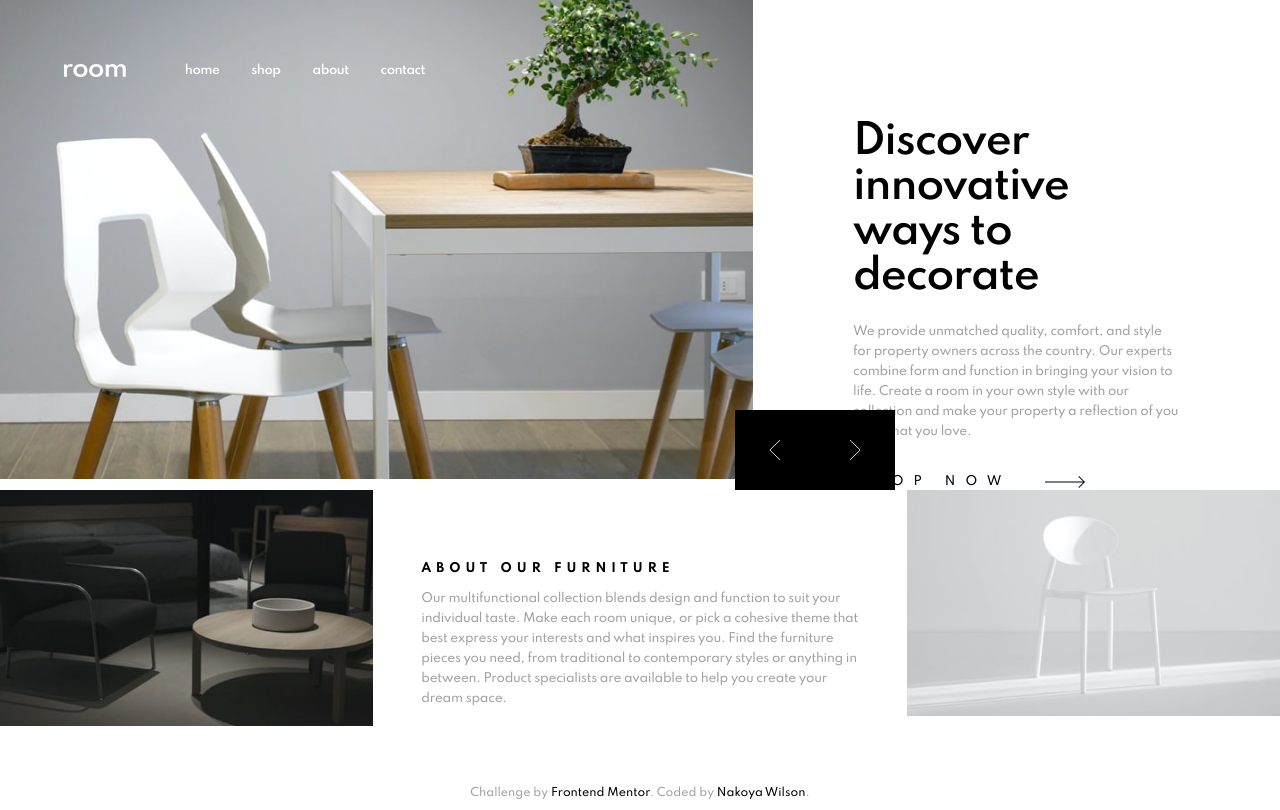
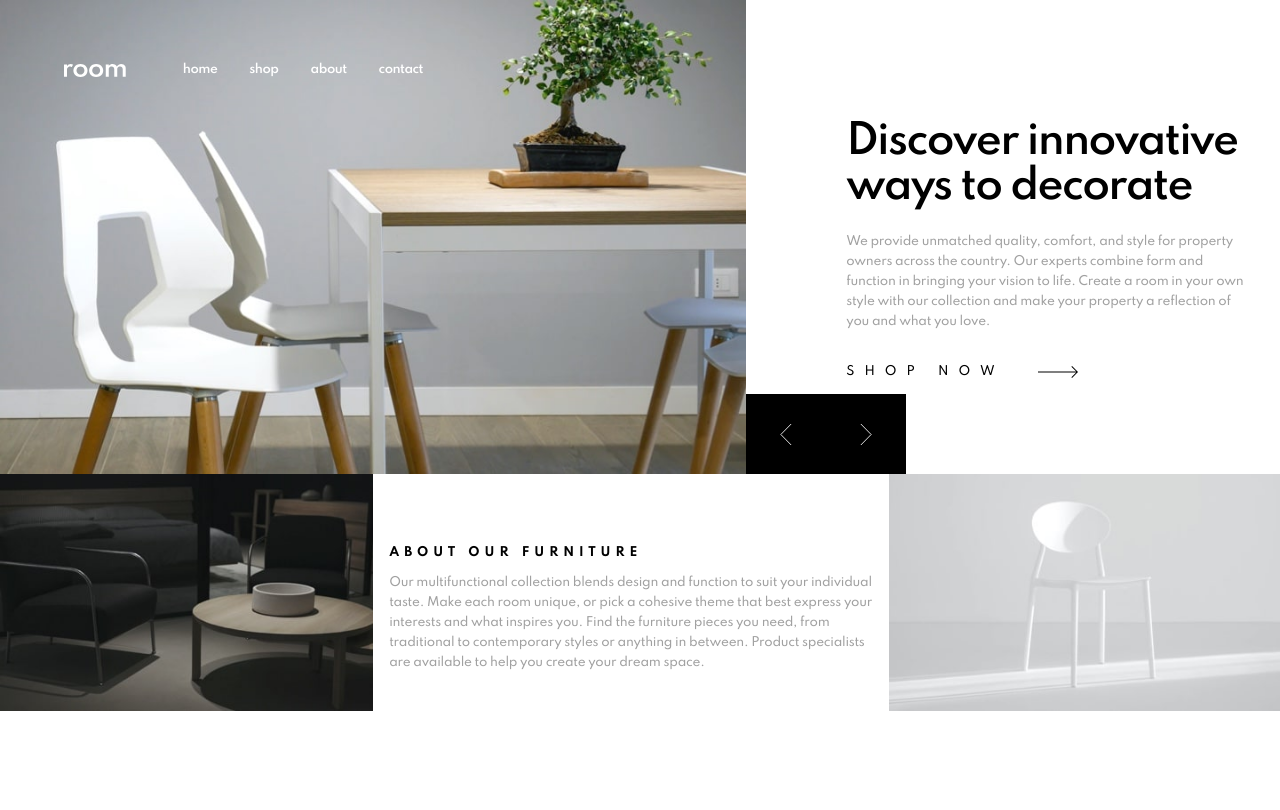
Before and after one commit to nakoyawilson/room-homepage, a plain HTML site: page index.html in a window 1280 px wide. Drawn offline with Linux system fonts and the light colour scheme.

Commit message:
Add minor adjustments for screenshot

```diff
--- a/css/styles.css
+++ b/css/styles.css
@@ -125,7 +125,8 @@ button {
 }
 
 .shop-now {
-  padding: 7.2rem 3.2rem;
+  width: min(82.9333%, 31.1rem);
+  margin: 7.2rem auto;
 }
 
 .img-shop-now {
@@ -190,7 +191,8 @@ button {
 }
 
 .about {
-  padding: 5.6rem 3.2rem;
+  width: min(82.9333%, 31.1rem);
+  margin: 5.6rem auto;
 }
 
 .heading-about {
@@ -249,6 +251,9 @@ button {
   }
 
   .nav-links {
+    position: relative;
+    right: 0.2rem;
+    bottom: 0.1rem;
     list-style: none;
     display: flex;
     gap: 3.2rem;
@@ -262,7 +267,7 @@ button {
 
   .slide {
     display: none;
-    grid-template-columns: 1fr 41.1667%;
+    grid-template-columns: 1fr 41.7%;
   }
 
   .slide.active {
@@ -270,7 +275,8 @@ button {
   }
 
   .shop-now {
-    padding: 12rem 10rem 0;
+    width: min(100%, 40rem);
+    margin: 12rem auto 0 10rem;
     position: relative;
   }
 
@@ -281,12 +287,12 @@ button {
   .heading-shop-now {
     font-size: 4rem;
     line-height: 4.5rem;
+    letter-spacing: -1.66667px;
     width: min(100%, 40rem);
   }
 
   .shop-now .paragraph {
     margin-top: 2.2rem;
-    width: min(100%, 40rem);
   }
 
   .shop-now-link {
@@ -296,7 +302,8 @@ button {
   .wrapper-control {
     top: auto;
     bottom: 0;
-    right: 30.1%;
+    left: 58.3%;
+    right: auto;
   }
 
   .btn-control {
@@ -312,14 +319,11 @@ button {
 
   .about-wrapper {
     display: grid;
-    grid-template-columns: 29.1667% 1fr 29.1667%;
+    grid-template-columns: 29.1667% 1fr 30.55%;
   }
 
   .about {
-    padding: 6.8rem 4.8rem;
-  }
-
-  .about .paragraph {
     width: min(100%, 48.4rem);
+    margin: 6.8rem auto 0;
   }
 }
--- a/index.html
+++ b/index.html
@@ -172,7 +172,7 @@
         <img src="images/image-about-light.jpg" alt="" class="img-about" />
       </div>
     </main>
-    <footer>
+    <!-- <footer>
       <p class="attribution">
         Challenge by
         <a href="https://www.frontendmentor.io?ref=challenge" target="_blank"
@@ -180,7 +180,7 @@
         >. Coded by
         <a href="https://nakoyawilson.netlify.app/">Nakoya Wilson</a>.
       </p>
-    </footer>
+    </footer> -->
 
     <script src="js/index.js"></script>
   </body>
```
